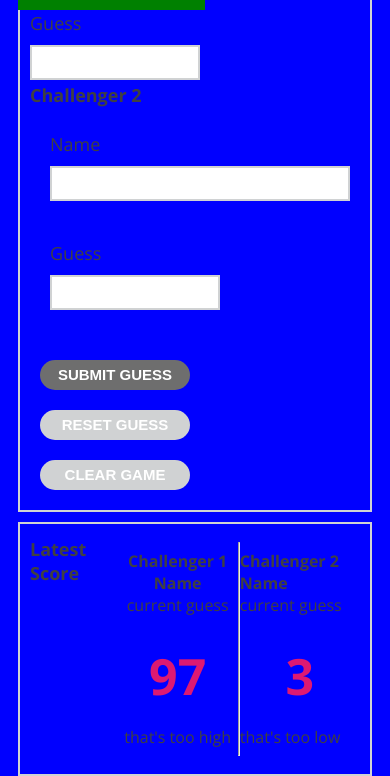
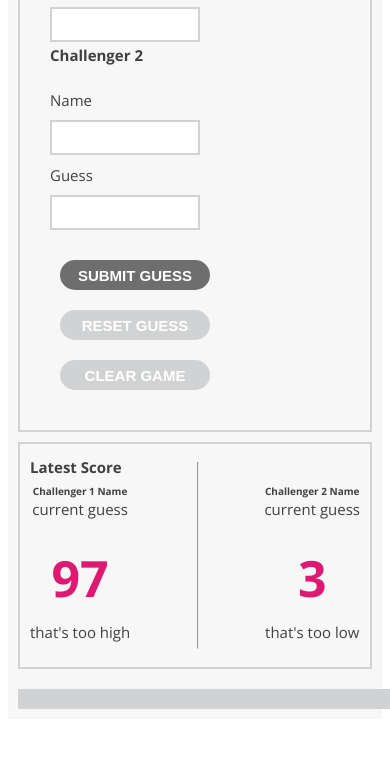
Before and after one commit to ayladharamsey/number-guesser, a plain HTML site: page index.html in a window 390 px wide. Shown: the part 561-1337 px from the top of the page. After the commit the page ends 1288 px from the top, so only its background shows below. Drawn offline with nearby package versions, Linux system fonts and the light colour scheme.

Commit message:
Update to media queries to ensure layout works

```diff
--- a/mediaqueries.css
+++ b/mediaqueries.css
@@ -1,113 +1,68 @@
 
 @media screen and (max-width: 1040px) {
 
-	body {
-		background-color: red; /*for setup*/
+.container {
+		display: flex;
+}
+
+#update {
+		max-width: 20%;
+		margin: 2%;
+		font-size: 15px;
 	}
 
-	header	{
-		display: flex
-	}
+h4{
+	font-size: 15px;
+	margin-bottom: 15px;
+}
 
+p, label{
+	font-size: 15px;
+	margin-top: 10px;
+}
 
-	.heading {
-		background-color: cyan; /*for setup*/
-		display: block;
-		margin: auto;
-	}
+.pill{
+	font-size: 15px;
+}
 
-	.container {
-		background-color: blue; /*for setup*/
-		display: flex;
+.challenger-bidding{
+	padding:30px;
+}
 
-	.leftpane {
-		background-color: pink; /*for setup*/
-		display: 50%;
-	}
+input{
+	width: 300px;
+}
 
-	aside {
-		background-color: yellow; /*for setup*/
-		flex: 50%;
-
-	}
-
-	buttons {
-
-	}
-
-	.cards {
-		background-color: green; /*for setup*/
-		width: 50%
-	}
-
-}
 @media screen and (max-width: 768px) {
-
-	body {
-		background-color: yellow;
-	}
-
-	header {
-		display: flex;
-	}
-
-	.heading {
-		background-color: cyan; /*for setup*/
-	}
-
-	.container {
-		background-color: blue; /*for setup*/
+.container {
 		flex-direction: column;
 	}
 
-	.leftpane {
-		background-color: pink; /*for setup*/
+.leftpane {
 		width: 100%;
 	}
 
-	aside {
-		background-color: yellow; /*for setup*/
+aside {
 		width: 100%;
 	}
 
-	.cards {
-		background-color: green; /*for setup*/
+.cards {
 		width: 100%;
 	}
+}
 
-}
 
 @media screen and (min-width: 320px) and (max-width: 450px) 	{
 
-	body {
-		background-color: blue;
-	}
+#challenger-1-name, #challenger-2-name, input{
+	width: 150px;
+}
 
-	header {
-		display: flex;
-	}
-
-	.container {
-		flex-direction: column;
-		flex-wrap-wrap;
-	}
-
-	.leftpane {
-		float: none;
-		height: 400px;
-		width: 100%;
-	}
-
-	.cards {
-		float: none;
-		height: 200px;
-		width: 100%;
-	}
+#update-challenger1-name, #update-challenger2-name{
+	font-size: 10px;
+}
+#update{
+	margin: none;
+    font-size: 15px;
 
 }
-
-/*body {
-	display: flex;
-	flex-direction: column;
-    flex-wrap: wrap;
-*/
--- a/styles.css
+++ b/styles.css
@@ -97,6 +97,9 @@ section {
 	margin: 10px;
 	padding: 10px;
 }
+hr{
+	max-height: 20%;
+}
 
 aside {
 	background-color: #D0D2D3;
@@ -126,11 +129,11 @@ h2 {
 h4 {
 	font-family: open sans;
     color: #404041;
-    display: block;
     font-size: 18px;
     display: block;
     font-weight: 700;
-    margin: 3px 0 5px 0;
+    margin: 3px 10px 10px 0px;
+    max-height: 20px
 }
 
 p, label {
@@ -161,7 +164,6 @@ input {
 
 .min-container, .max-container {
 	display: inline-block;
-	margin-right: 20px;
 }
 
 .challenger-1-name {
@@ -171,7 +173,6 @@ input {
 
 .challenger-1-container-name, .challenger-2-container-name {
 	display:inline-block;
-	margin: 20px;
 }
 
 .challenger-1-container-guess {
@@ -190,7 +191,6 @@ input {
 }
 .challenger-2-container-guess {
 	display:inline-block;
-	margin: 20px;
 	position: relative;
 }
 
@@ -259,9 +259,15 @@ input {
  	text-align: center;
 }
 
-.score-challenger-1, .score-challenger-2{
-	display: inline-block;
+.score-challenger-1{
+	display: block;
+    position: absolute;
+    margin-top: 15px;
+}
+.score-challenger-2{
 	position: relative;
+    margin-top: 15px;
+}
 
 .score-challenger-2 p {
  	text-align: center;
```
